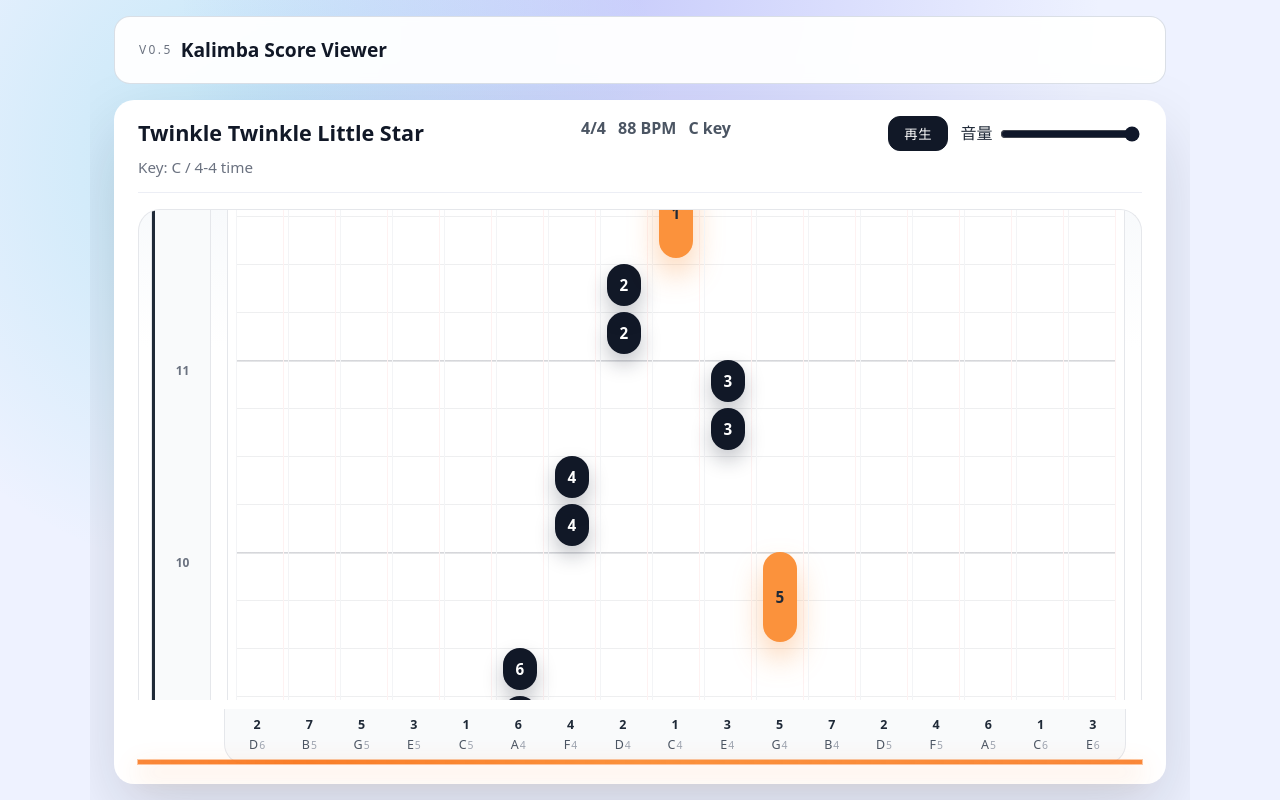
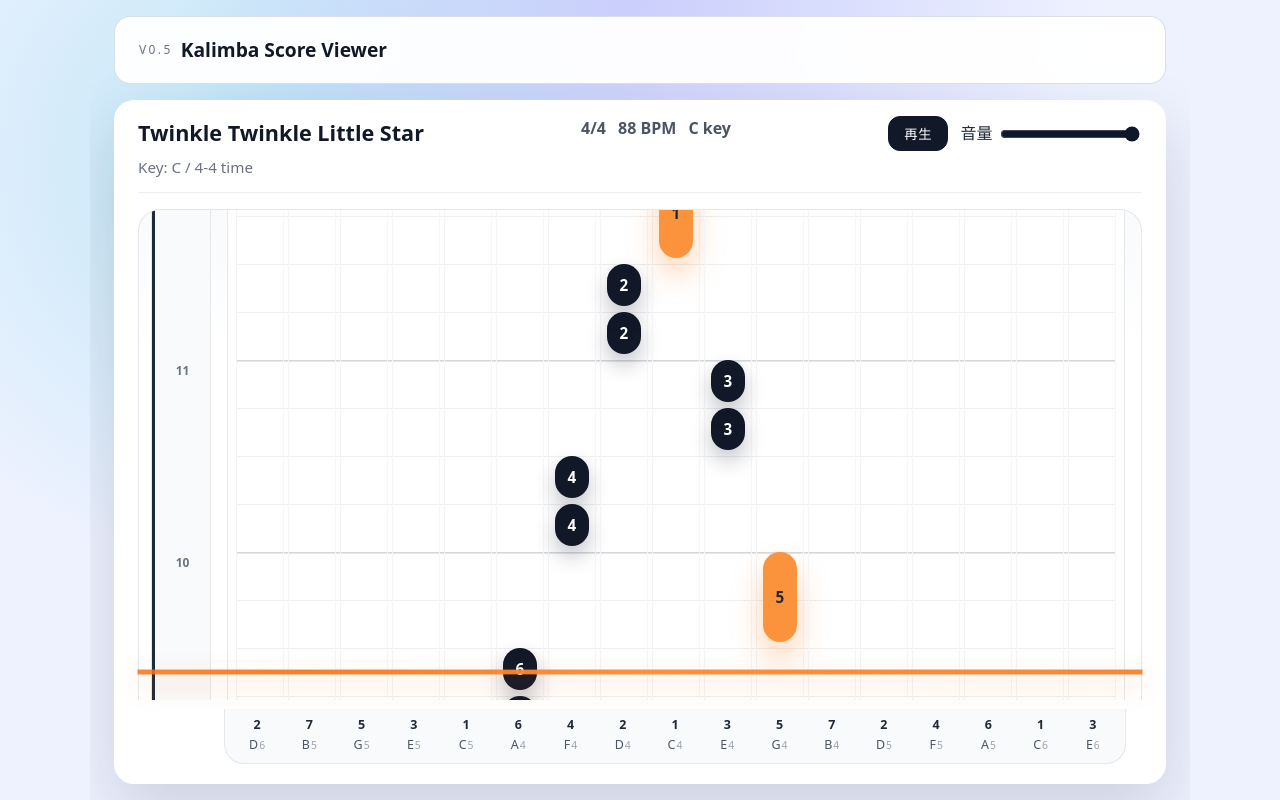
Before and after one commit to kudryavka310/kalimbaScore, a React (Vite) app: page / in a window 1280 px wide. Built offline with nearby package versions, Linux system fonts and the light colour scheme.

Commit message:
feat : 判定ラインの追加

```diff
--- a/src/Score.scss
+++ b/src/Score.scss
@@ -168,7 +168,7 @@
   left: 0;
   right: 0;
   height: 4px;
-  bottom: 80px;
+  bottom: 90px;
   width: 100%;
   background:
     linear-gradient(90deg, transparent 0%, rgba(249, 115, 22, 0.45) 16%, rgba(251, 146, 60, 0.9) 50%, transparent 100%),
--- a/src/components/KalimbaScore.jsx
+++ b/src/components/KalimbaScore.jsx
@@ -285,9 +285,6 @@ function KalimbaScore({ score }) {
         <div className="score-surface">
           <div
             className="judge-line"
-            style={{
-              bottom: `${HITLINE_FROM_BOTTOM_PX}px`,
-            }}
             aria-hidden
           />
         <div ref={scrollRef} className="score-scroll">
```
